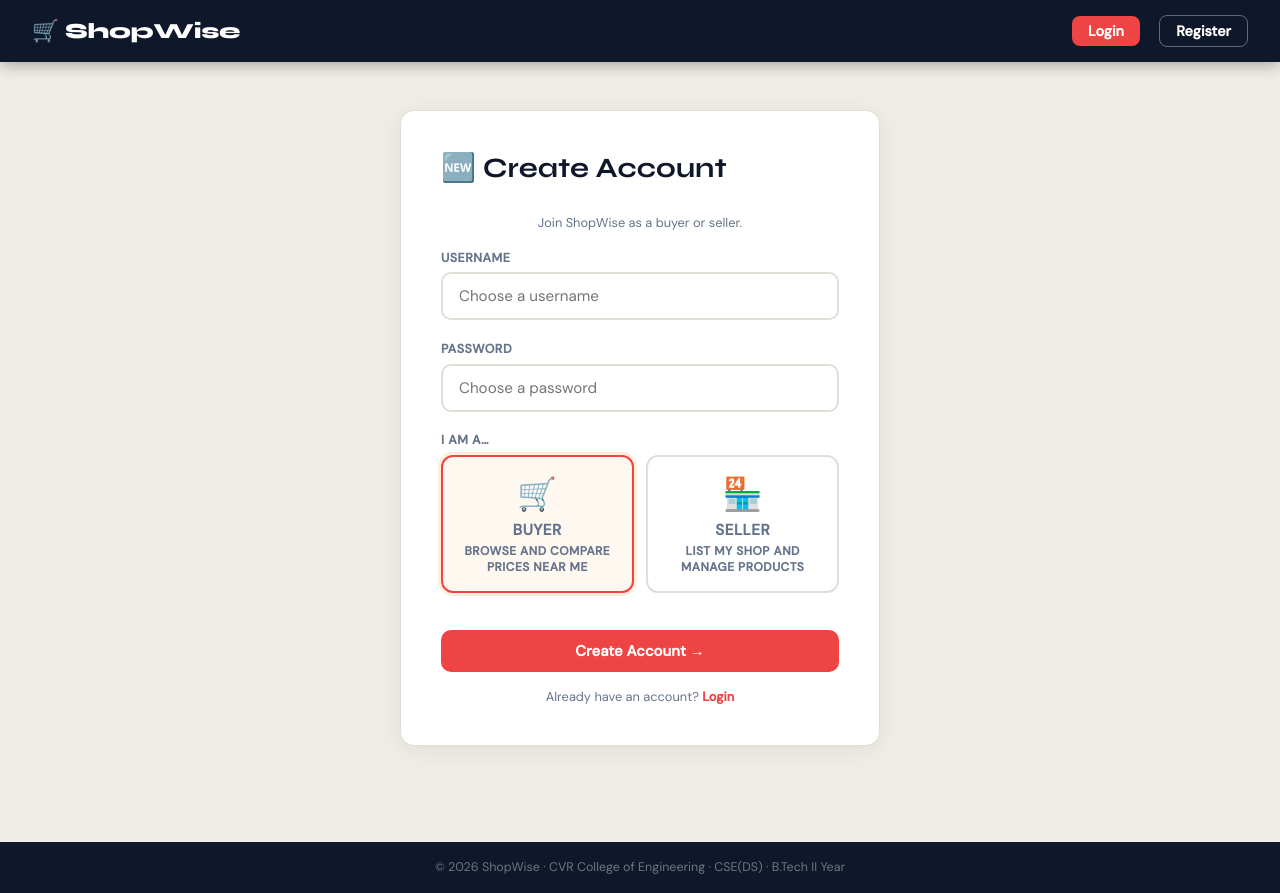
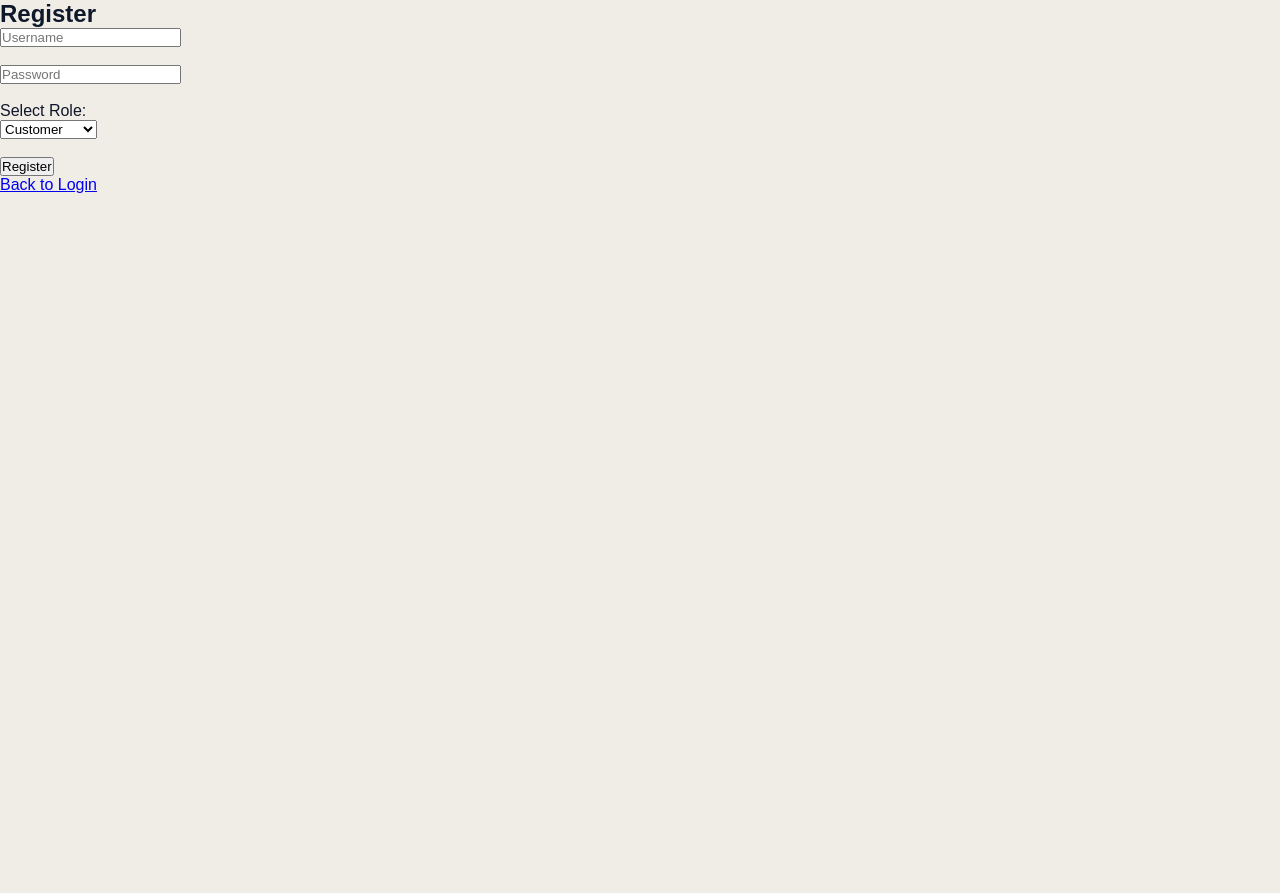
Before and after one commit to madhuhasini18/r, a Flask app: page /register in a window 1280 px wide. After the commit the page ends 193 px from the top, so only its background shows below. Run offline with Flask 3, Linux system fonts and the light colour scheme.

Commit message:
register.html

```diff
--- a/templates/register.html
+++ b/templates/register.html
@@ -1,82 +1,37 @@
-{% extends "base.html" %}
-{% block title %}Register – ShopWise{% endblock %}
-{% block content %}
-<div class="form-card">
-  <h2>🆕 Create Account</h2>
-  <p class="form-hint" style="margin-bottom:1.2rem;">Join ShopWise as a buyer or seller.</p>
+<!DOCTYPE html>
+<html>
+<head>
+    <title>Register - ShopWise</title>
+    <link rel="stylesheet" href="{{ url_for('static', filename='css/style.css') }}">
+</head>
+<body>
 
-  <form method="POST">
-    <div class="field-group">
-      <label>Username</label>
-      <input type="text" name="username" placeholder="Choose a username" required/>
-    </div>
-    <div class="field-group">
-      <label>Password</label>
-      <input type="password" name="password" placeholder="Choose a password" required/>
-    </div>
+<h2>Register</h2>
 
-    <!-- Role Selection -->
-    <div class="field-group">
-      <label>I am a…</label>
-      <div class="role-cards" id="roleCards">
-        <label class="role-card" id="card-buyer">
-          <input type="radio" name="role_choice" value="customer" checked onchange="selectRole('buyer')"/>
-          <div class="role-icon">🛒</div>
-          <div class="role-label">Buyer</div>
-          <div class="role-desc">Browse and compare prices near me</div>
-        </label>
-        <label class="role-card" id="card-seller">
-          <input type="radio" name="role_choice" value="shop_owner" onchange="selectRole('seller')"/>
-          <div class="role-icon">🏪</div>
-          <div class="role-label">Seller</div>
-          <div class="role-desc">List my shop and manage products</div>
-        </label>
-      </div>
-    </div>
+<form method="POST" action="{{ url_for('register') }}">
+    <input type="text" name="username" placeholder="Username" required><br><br>
+    <input type="password" name="password" placeholder="Password" required><br><br>
 
-    <button type="submit" class="btn btn-primary" style="width:100%;margin-top:.6rem;">
-      Create Account →
-    </button>
-  </form>
-  <p class="form-hint" style="margin-top:1rem;">Already have an account? <a href="/login">Login</a></p>
-</div>
+    <label>Select Role:</label><br>
+    <select name="role">
+        <option value="customer">Customer</option>
+        <option value="shop_owner">Shop Owner</option>
+    </select><br><br>
 
-<style>
-.role-cards {
-  display: flex;
-  gap: .8rem;
-  margin-top: .4rem;
-}
-.role-card {
-  flex: 1;
-  display: flex;
-  flex-direction: column;
-  align-items: center;
-  text-align: center;
-  padding: 1rem .8rem;
-  border: 2px solid var(--border);
-  border-radius: 12px;
-  cursor: pointer;
-  transition: all .18s ease;
-  background: var(--surface);
-}
-.role-card input[type="radio"] { display: none; }
-.role-card .role-icon { font-size: 2rem; margin-bottom: .3rem; }
-.role-card .role-label { font-weight: 700; font-size: .95rem; color: var(--text); }
-.role-card .role-desc  { font-size: .75rem; color: var(--muted); margin-top: .2rem; }
-.role-card.selected {
-  border-color: var(--accent);
-  background: #fff8f0;
-  box-shadow: 0 0 0 3px rgba(255,140,0,.15);
-}
-</style>
+    <button type="submit">Register</button>
+</form>
 
-<script>
-function selectRole(which) {
-  document.getElementById('card-buyer').classList.toggle('selected',  which === 'buyer');
-  document.getElementById('card-seller').classList.toggle('selected', which === 'seller');
-}
-// Default highlight
-selectRole('buyer');
-</script>
-{% endblock %}
+<a href="{{ url_for('login') }}">Back to Login</a>
+
+{% with messages = get_flashed_messages() %}
+{% if messages %}
+<ul>
+{% for msg in messages %}
+<li>{{ msg }}</li>
+{% endfor %}
+</ul>
+{% endif %}
+{% endwith %}
+
+</body>
+</html>
```
